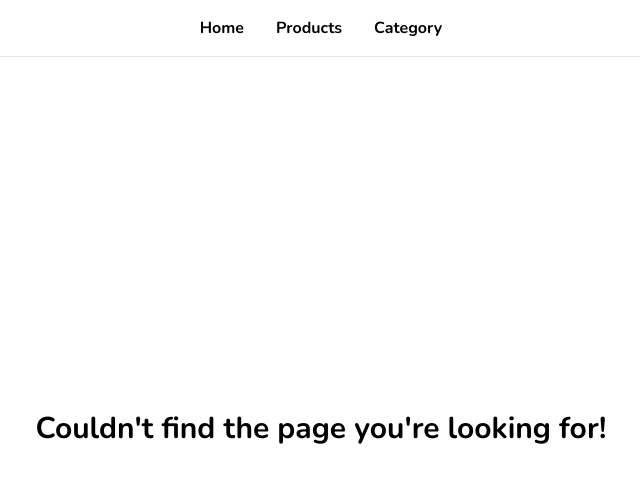
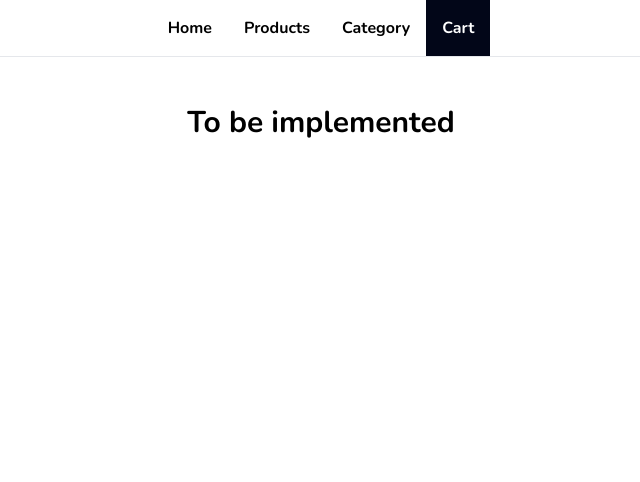
Before and after one commit to ahmedhanyh/nextjs-task, a Next.js app: page /cart in a window 1280 px wide. Before the commit this address had no page. Shown: the top 482 px of the page, without its empty margins (319-959 px from the left). Built offline with nearby package versions, Linux system fonts and the light colour scheme.

Commit message:
feat: add /cart route

```diff
--- /dev/null
+++ b/src/app/cart/page.tsx
@@ -0,0 +1,9 @@
+export default function Cart() {
+    // const products = JSON.parse(localStorage.getItem("cart") ?? "{}");
+
+    return (
+        <main className="p-4">
+            <p className="mt-8 text-3xl text-center font-bold">To be implemented</p>
+        </main>
+    );
+}
--- a/src/app/components/navbar/Navbar.tsx
+++ b/src/app/components/navbar/Navbar.tsx
@@ -5,6 +5,7 @@ export default function Navbar() {
         { title: "Home", path: "/" },
         { title: "Products", path: "/products" },
         { title: "Category", path: "/category" },
+        { title: "Cart", path: "/cart" },
     ];
 
     return (
```
